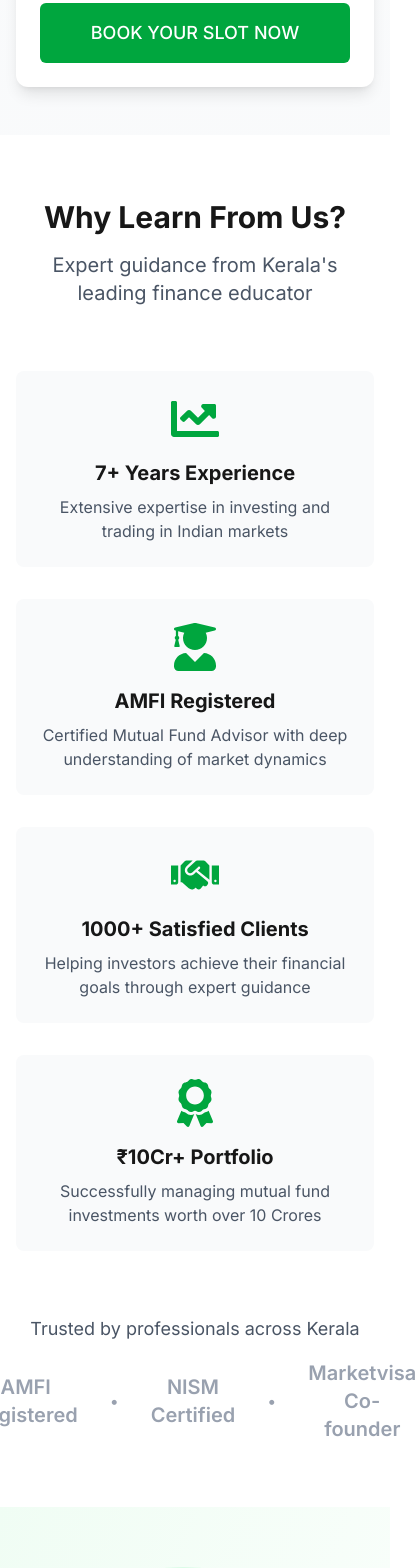
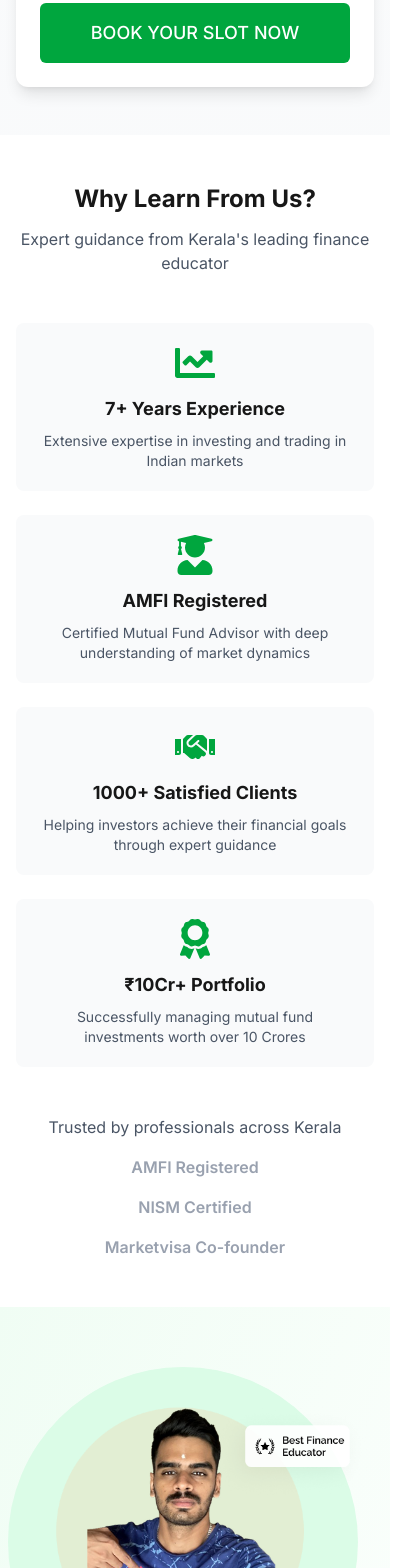
Before and after one commit to museofliberty/course_page, a Next.js app: page / in a window 390 px wide. Shown: the part 5100-6668 px from the top of the page, 416 px wide, since content can reach past the window. Built offline with nearby package versions, Linux system fonts and the light colour scheme.

Commit message:
fix darkmode issue

```diff
--- a/src/app/globals.css
+++ b/src/app/globals.css
@@ -12,12 +12,12 @@
   --font-mono: var(--font-geist-mono);
 }
 
-@media (prefers-color-scheme: dark) {
+/* @media (prefers-color-scheme: dark) {
   :root {
     --background: #0a0a0a;
     --foreground: #ededed;
   }
-}
+} */
 
 body {
   background: var(--background);
--- a/src/components/sections/WhyChooseUs.tsx
+++ b/src/components/sections/WhyChooseUs.tsx
@@ -26,35 +26,35 @@ const achievements = [
 
 export default function WhyChooseUs() {
   return (
-    <section className="py-16 bg-white">
+    <section className="py-12 lg:py-16 bg-white">
       <div className="container mx-auto px-4">
-        <div className="text-center mb-16">
-          <h2 className="text-3xl font-bold mb-4">Why Learn From Us?</h2>
-          <p className="text-xl text-gray-600">
+        <div className="text-center mb-12 lg:mb-16">
+          <h2 className="text-2xl lg:text-3xl font-bold mb-3">Why Learn From Us?</h2>
+          <p className="text-base lg:text-xl text-gray-600">
             Expert guidance from Kerala's leading finance educator
           </p>
         </div>
 
         {/* Achievements Grid */}
-        <div className="grid grid-cols-1 md:grid-cols-2 lg:grid-cols-4 gap-8 mb-16">
+        <div className="grid grid-cols-1 md:grid-cols-2 lg:grid-cols-4 gap-6 lg:gap-8 mb-12 lg:mb-16">
           {achievements.map((achievement, index) => (
-            <div key={index} className="bg-gray-50 rounded-lg p-6 text-center">
-              <achievement.icon className="w-12 h-12 text-green-600 mx-auto mb-4" />
-              <h3 className="text-xl font-bold mb-2">{achievement.title}</h3>
-              <p className="text-gray-600">{achievement.description}</p>
+            <div key={index} className="bg-gray-50 rounded-lg p-5 lg:p-6 text-center">
+              <achievement.icon className="w-10 h-10 lg:w-12 lg:h-12 text-green-600 mx-auto mb-3 lg:mb-4" />
+              <h3 className="text-lg lg:text-xl font-bold mb-2">{achievement.title}</h3>
+              <p className="text-sm lg:text-base text-gray-600">{achievement.description}</p>
             </div>
           ))}
         </div>
 
         {/* Trust Indicators */}
         <div className="mt-8 text-center">
-          <p className="text-lg text-gray-600 mb-4">Trusted by professionals across Kerala</p>
-          <div className="flex justify-center items-center gap-8 text-gray-400">
-            <span className="text-xl font-semibold">AMFI Registered</span>
-            <span>•</span>
-            <span className="text-xl font-semibold">NISM Certified</span>
-            <span>•</span>
-            <span className="text-xl font-semibold">Marketvisa Co-founder</span>
+          <p className="text-base lg:text-lg text-gray-600 mb-4">Trusted by professionals across Kerala</p>
+          <div className="flex flex-col md:flex-row justify-center items-center gap-4 md:gap-8 text-gray-400">
+            <span className="text-base lg:text-lg font-semibold">AMFI Registered</span>
+            <span className="hidden md:inline">•</span>
+            <span className="text-base lg:text-lg font-semibold">NISM Certified</span>
+            <span className="hidden md:inline">•</span>
+            <span className="text-base lg:text-lg font-semibold">Marketvisa Co-founder</span>
           </div>
         </div>
       </div>
```
